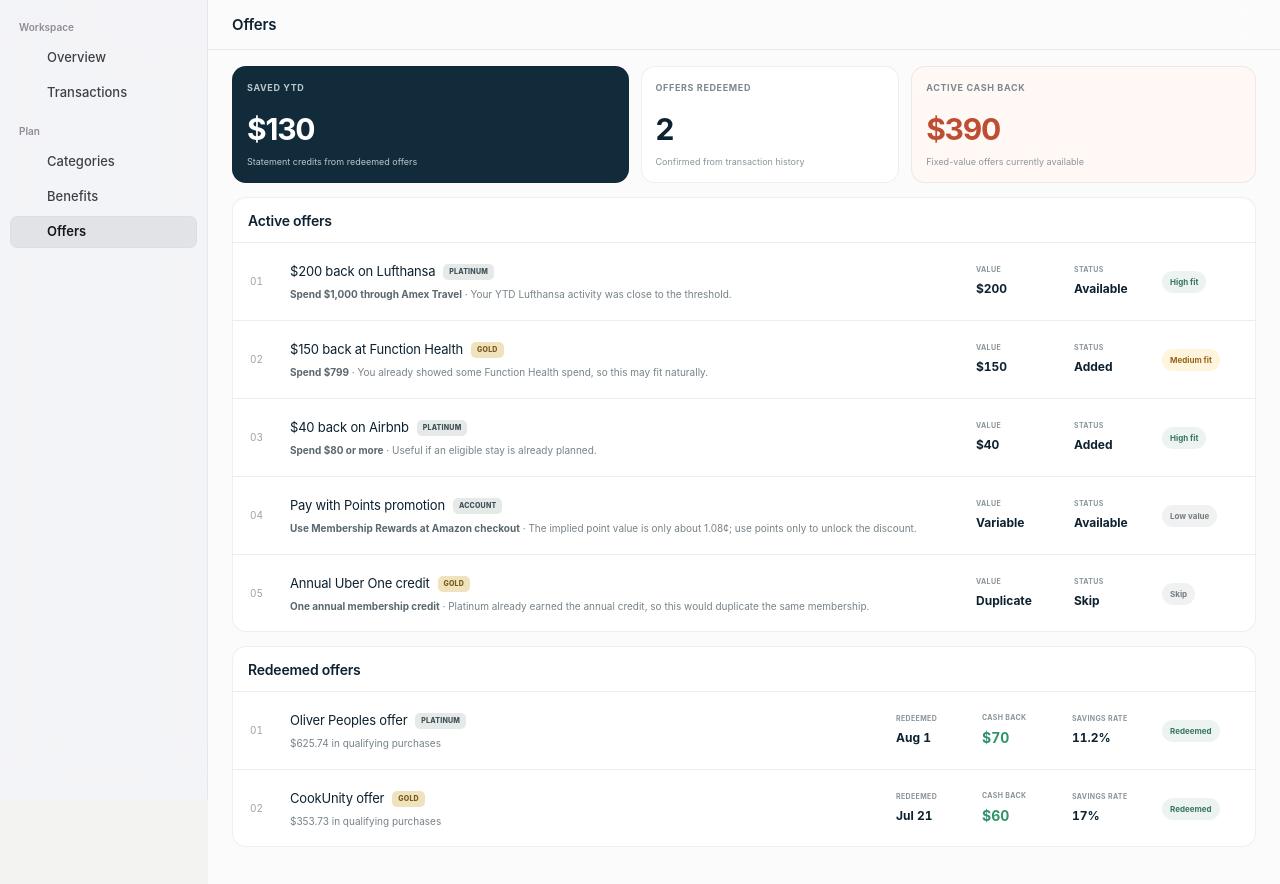
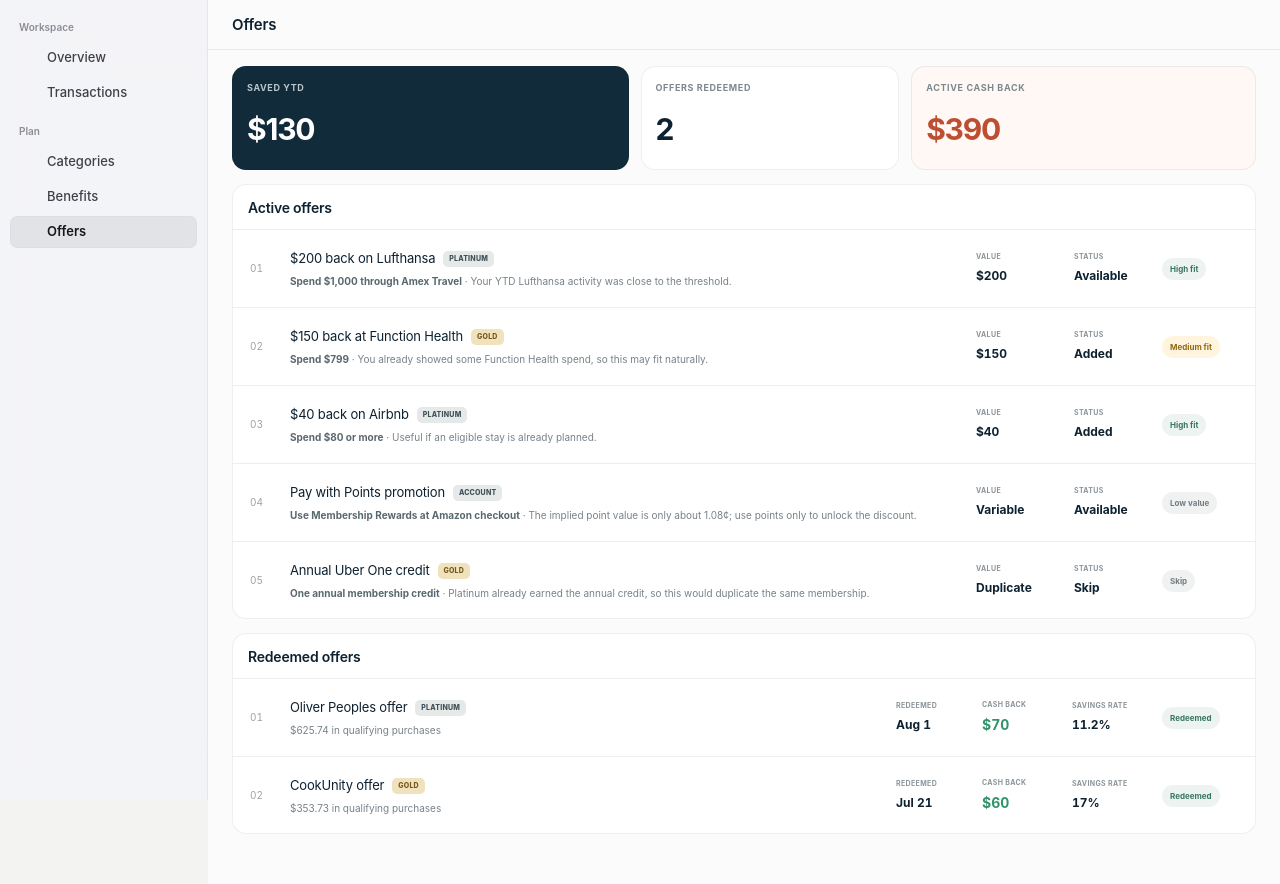
Before and after one commit to pondorasti/pondorasti, a Next.js app: page /offers in a window 1280 px wide. Shown: the top 884 px of the page. Built offline with nearby package versions, Linux system fonts and the light colour scheme; some icons are missing.

Commit message:
Simplify offer metric cards

```diff
--- a/app/offers/page.tsx
+++ b/app/offers/page.tsx
@@ -17,9 +17,9 @@ export default function OffersPage() {
       </header>
 
       <section className="offer-value-summary" aria-label="Offer value overview">
-        <article className="surface saved-value"><span>Saved YTD</span><strong>{money.format(offerSavingsYTD)}</strong><small>Statement credits from redeemed offers</small></article>
-        <article className="surface"><span>Offers redeemed</span><strong>{redeemedOffers.length}</strong><small>Confirmed from transaction history</small></article>
-        <article className="surface active-value"><span>Active cash back</span><strong>{money.format(activeOfferValue)}</strong><small>Fixed-value offers currently available</small></article>
+        <article className="surface saved-value"><span>Saved YTD</span><strong>{money.format(offerSavingsYTD)}</strong></article>
+        <article className="surface"><span>Offers redeemed</span><strong>{redeemedOffers.length}</strong></article>
+        <article className="surface active-value"><span>Active cash back</span><strong>{money.format(activeOfferValue)}</strong></article>
       </section>
 
       <section className="surface offer-list-surface">
```
